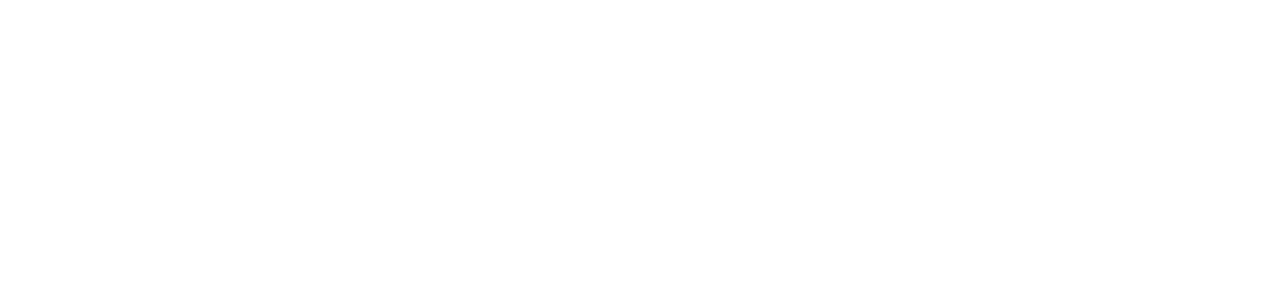
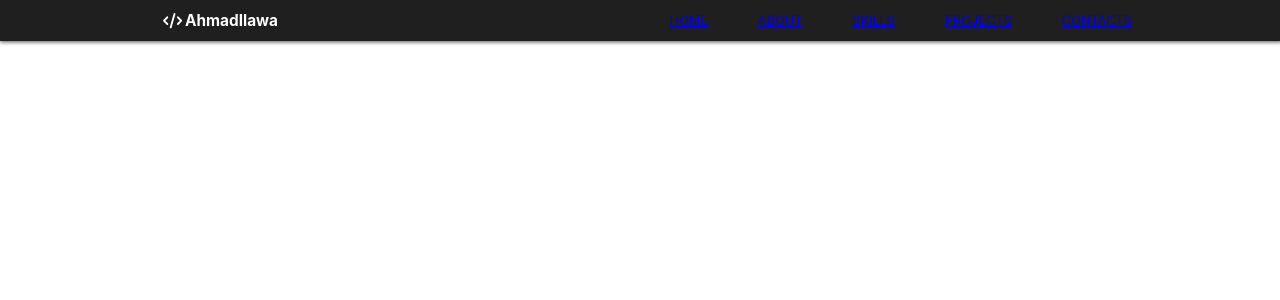
Before and after one commit to AhmadEleiwa/AhmadEleiwa.github.io, a React (Create React App) app: page / in a window 1280 px wide. Shown: the top 300 px of the page. Built offline with nearby package versions, Linux system fonts and the light colour scheme.

Commit message:
Add header into home page :

```diff
--- a/src/pages/Home.js
+++ b/src/pages/Home.js
@@ -1,5 +1,8 @@
+import Header from "../components/Header"
+
 const Home = props =>{
     return <>
+    <Header />
     </>
 }
 
```
